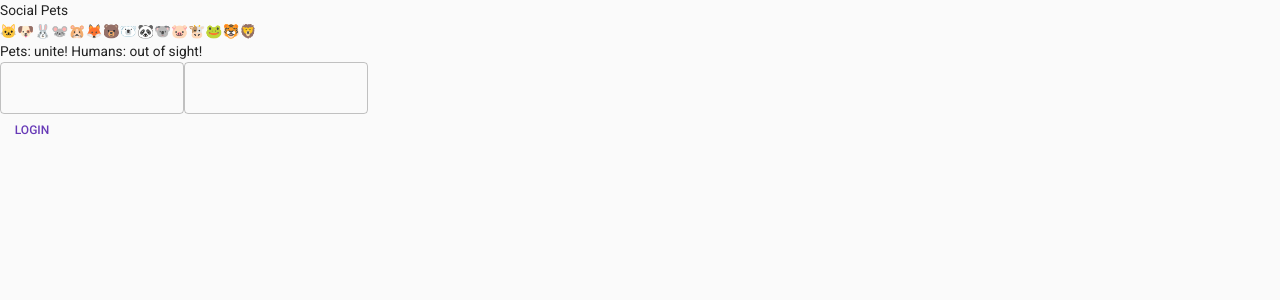
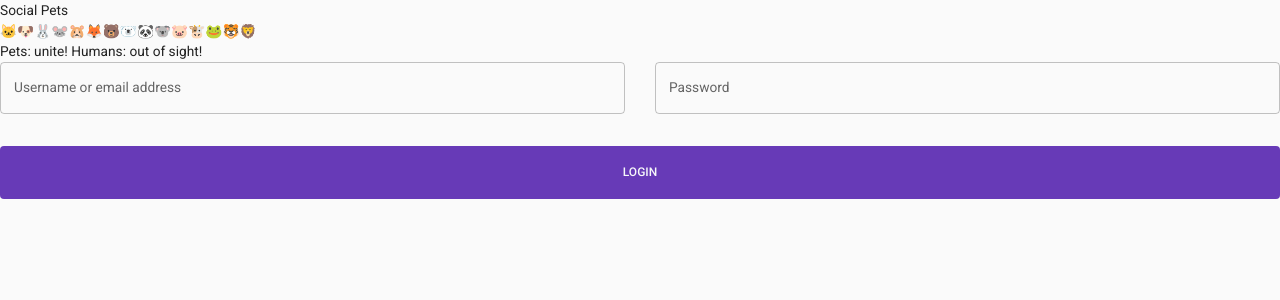
Before and after one commit to jongranados/social-pet, a React (Create React App) app in the folder frontend/: page / in a window 1280 px wide. Shown: the top 300 px of the page. Built offline with nearby package versions, Linux system fonts and the light colour scheme; no server answers.

Commit message:
style loginPage form attributes

```diff
--- a/frontend/src/scenes/loginPage/Form.jsx
+++ b/frontend/src/scenes/loginPage/Form.jsx
@@ -1,19 +1,55 @@
-import { Box, Button, TextField } from '@mui/material';
+import { Box, Button, TextField, useMediaQuery, Typography, useTheme } from '@mui/material';
 import { Formik } from 'formik';
 
 const Form = () => {
+    const theme = useTheme();
+    const { palette } = theme;
+    const matchesMobileDevice = useMediaQuery('(max-width:600px)');
 
     return(
         <Formik>
-            {() => (
+            {({
+                handleBlur,
+                handleChange,
+            }) => (
                 <form>
-                    <Box>
-                    <TextField/>
-                    <TextField/>
+                    <Box
+                        display='grid'
+                        gap='30px'
+                        gridTemplateColumns='repeat(2, minmax(0, 1fr))'
+                        sx={{
+                            '& > div': { gridColumn: matchesMobileDevice ? 'span 2' : undefined }
+                        }}
+                    >
+                    <TextField
+                        label='Username or email address'
+                        onBlur={handleBlur}
+                        onChange={handleChange}
+                        name='credential'
+                        sx={{ gridColumn: 'span 1' }}
+                    />
+                    <TextField
+                        label='Password'
+                        type='password'
+                        onBlur={handleBlur}
+                        onChange={handleChange}
+                        name='password'
+                        sx={{ gridColumn: 'span 1' }}
+                    />
                     </Box>
 
                     {/* BUTTONS */}
-                    <Button>
+                    <Button
+                        fullWidth
+                        type='submit'
+                        sx={{
+                            margin: '2rem 0',
+                            padding: '1rem',
+                            backgroundColor: palette.primary.main,
+                            color: palette.background.alt,
+                            '&:hover': { color: palette.primary.main }
+                        }}
+                    >
                         LOGIN
                     </Button>
 
```
